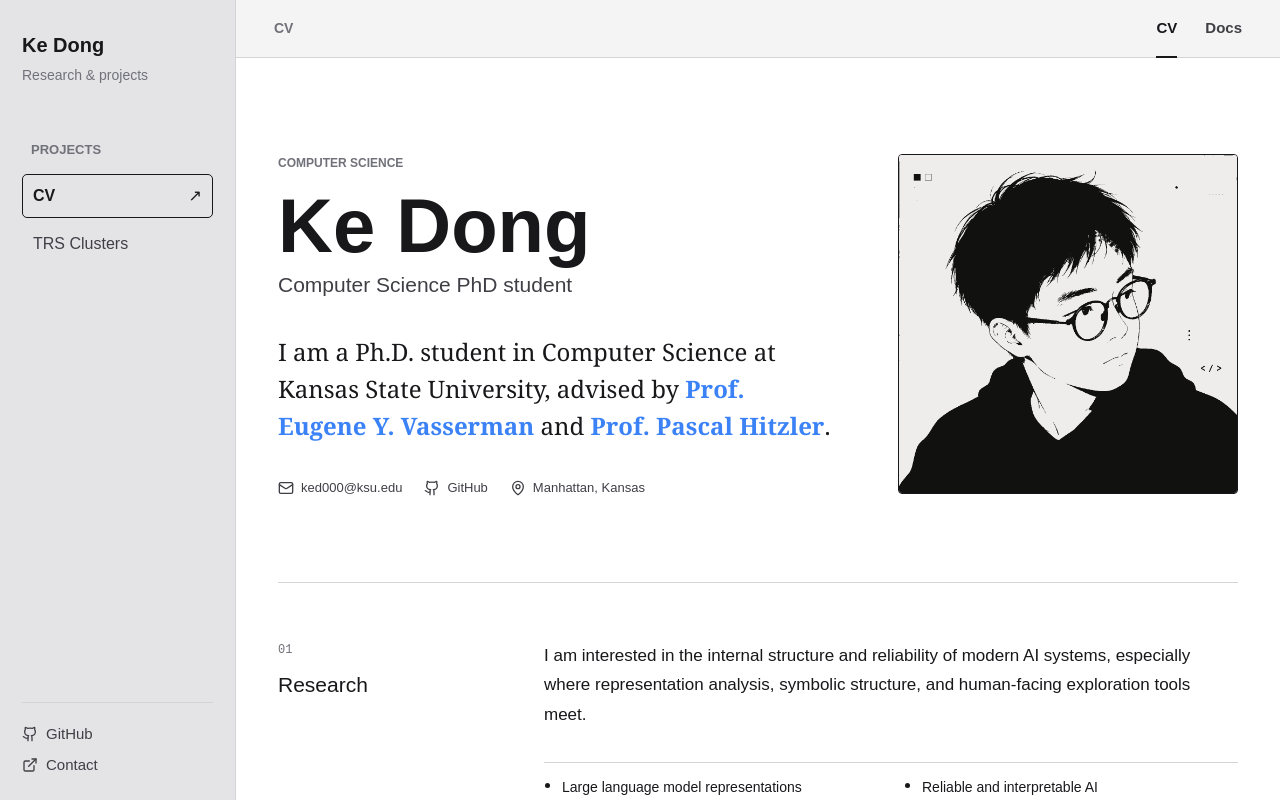
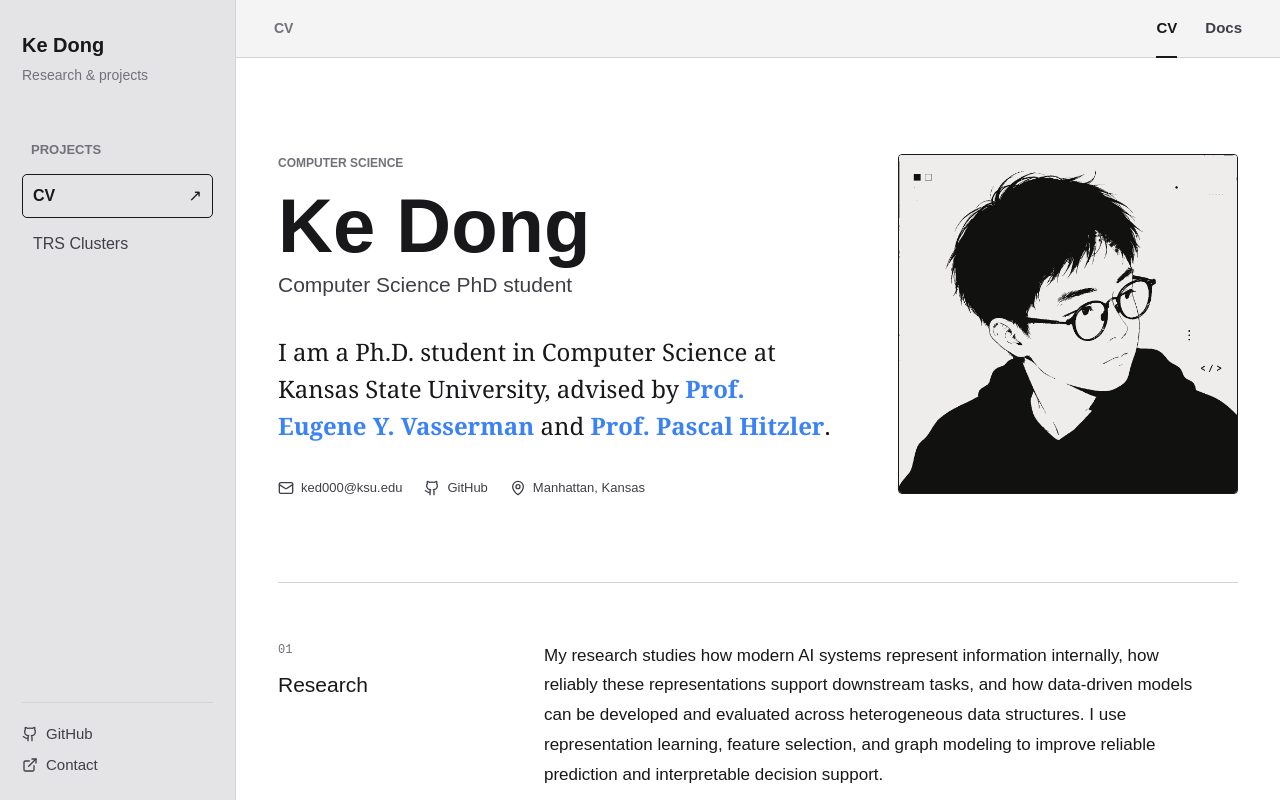
Before and after one commit to coliapaston/coliapaston.github.io, a React (Vite) app: page / in a window 1280 px wide. Shown: the top 802 px of the page. Built offline with nearby package versions, Linux system fonts and the light colour scheme.

Commit message:
Refine research statement

```diff
--- a/src/projects/cv/CVHomePage.tsx
+++ b/src/projects/cv/CVHomePage.tsx
@@ -45,9 +45,10 @@ export function CVHomePage() {
         </div>
         <div>
           <p className="section-intro">
-            I am interested in the internal structure and reliability of modern AI systems,
-            especially where representation analysis, symbolic structure, and human-facing
-            exploration tools meet.
+            My research studies how modern AI systems represent information internally, how reliably
+            these representations support downstream tasks, and how data-driven models can be developed
+            and evaluated across heterogeneous data structures. I use representation learning, feature
+            selection, and graph modeling to improve reliable prediction and interpretable decision support.
           </p>
           <ul className="interest-list">
             {profile.interests.map((interest) => <li key={interest}>{interest}</li>)}
```
